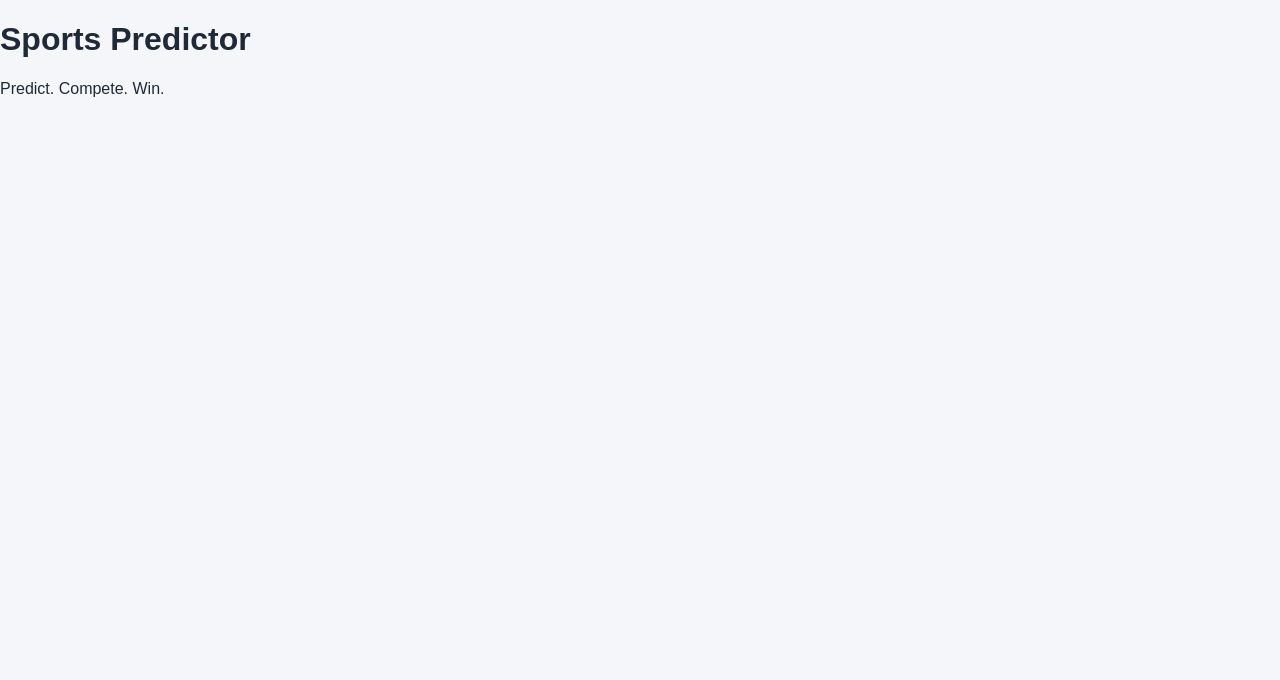
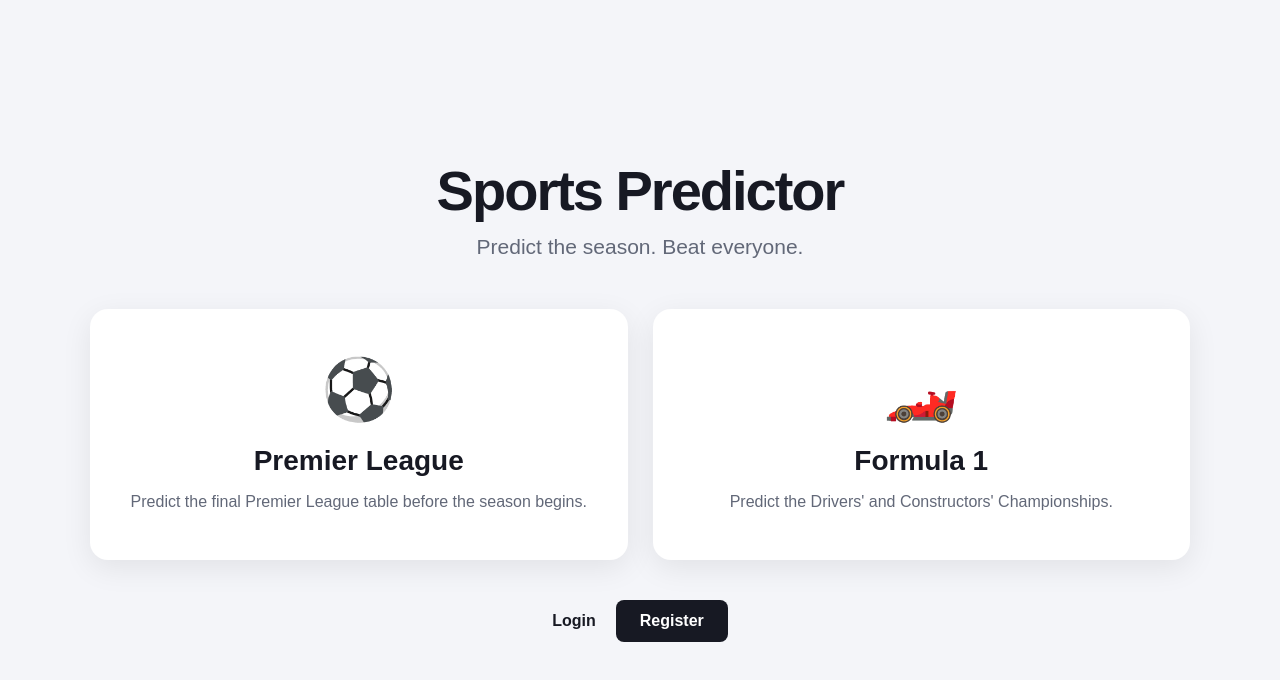
Before and after one commit to J-McGurn/sports-predictor, a React app in the folder frontend/: page / in a window 1280 px wide. Shown: the top 680 px of the page. Built offline with nearby package versions, Linux system fonts and the light colour scheme; the HTML template or start-up script is replaced by a standard one.

Commit message:
feat: Create Sports Predictor landing page

```diff
--- a/frontend/src/App.jsx
+++ b/frontend/src/App.jsx
@@ -1,9 +1,14 @@
+import { BrowserRouter, Routes, Route } from "react-router-dom";
+
+import Home from "./pages/Home";
+
 function App() {
   return (
-    <div>
-      <h1>Sports Predictor</h1>
-      <p>Predict. Compete. Win.</p>
-    </div>
+    <BrowserRouter>
+      <Routes>
+        <Route path="/" element={<Home />} />
+      </Routes>
+    </BrowserRouter>
   );
 }
 
--- a/frontend/src/index.css
+++ b/frontend/src/index.css
@@ -11,6 +11,104 @@
 
 body {
   font-family: Arial, Helvetica, sans-serif;
-  background: #f5f6fa;
-  color: #1f2937;
+  background: #f4f5f9;
+  color: #171923;
 }
+
+a {
+  color: inherit;
+  text-decoration: none;
+}
+
+.home {
+  min-height: 100vh;
+  display: flex;
+  justify-content: center;
+  align-items: center;
+  padding: 40px 20px;
+}
+
+.hero {
+  width: 100%;
+  max-width: 1100px;
+  text-align: center;
+}
+
+.hero h1 {
+  margin: 0;
+  font-size: 56px;
+  font-weight: 800;
+  letter-spacing: -2px;
+}
+
+.hero-subtitle {
+  margin: 12px 0 50px;
+  font-size: 21px;
+  color: #626878;
+}
+
+.sport-cards {
+  display: grid;
+  grid-template-columns: repeat(2, 1fr);
+  gap: 25px;
+}
+
+.sport-card {
+  background: white;
+  border-radius: 18px;
+  padding: 45px 35px;
+  box-shadow: 0 8px 30px rgba(0, 0, 0, 0.08);
+  transition:
+    transform 0.2s ease,
+    box-shadow 0.2s ease;
+}
+
+.sport-card:hover {
+  transform: translateY(-5px);
+  box-shadow: 0 14px 35px rgba(0, 0, 0, 0.12);
+}
+
+.sport-icon {
+  font-size: 60px;
+  margin-bottom: 20px;
+}
+
+.sport-card h2 {
+  margin: 0 0 12px;
+  font-size: 28px;
+}
+
+.sport-card p {
+  margin: 0;
+  color: #626878;
+  line-height: 1.6;
+}
+
+.auth-links {
+  display: flex;
+  justify-content: center;
+  align-items: center;
+  gap: 20px;
+  margin-top: 40px;
+}
+
+.auth-links a {
+  font-weight: 600;
+}
+
+.register-button {
+  background: #171923;
+  color: white;
+  padding: 12px 24px;
+  border-radius: 8px;
+}
+
+@media (max-width: 700px) {
+  .hero h1 {
+    font-size: 42px;
+  }
+
+  .sport-cards {
+    grid-template-columns: 1fr;
+  }
+}
--- /dev/null
+++ b/frontend/src/pages/home.jsx
@@ -0,0 +1,48 @@
+import { Link } from "react-router-dom";
+
+function Home() {
+  return (
+    <main className="home">
+      <section className="hero">
+        <h1>Sports Predictor</h1>
+
+        <p className="hero-subtitle">
+          Predict the season. Beat everyone.
+        </p>
+
+        <div className="sport-cards">
+          <Link to="/premier-league" className="sport-card">
+            <div className="sport-icon">⚽</div>
+
+            <h2>Premier League</h2>
+
+            <p>
+              Predict the final Premier League table
+              before the season begins.
+            </p>
+          </Link>
+
+          <Link to="/formula-one" className="sport-card">
+            <div className="sport-icon">🏎️</div>
+
+            <h2>Formula 1</h2>
+
+            <p>
+              Predict the Drivers' and Constructors'
+              Championships.
+            </p>
+          </Link>
+        </div>
+
+        <div className="auth-links">
+          <Link to="/login">Login</Link>
+          <Link to="/register" className="register-button">
+            Register
+          </Link>
+        </div>
+      </section>
+    </main>
+  );
+}
+
+export default Home;
```
